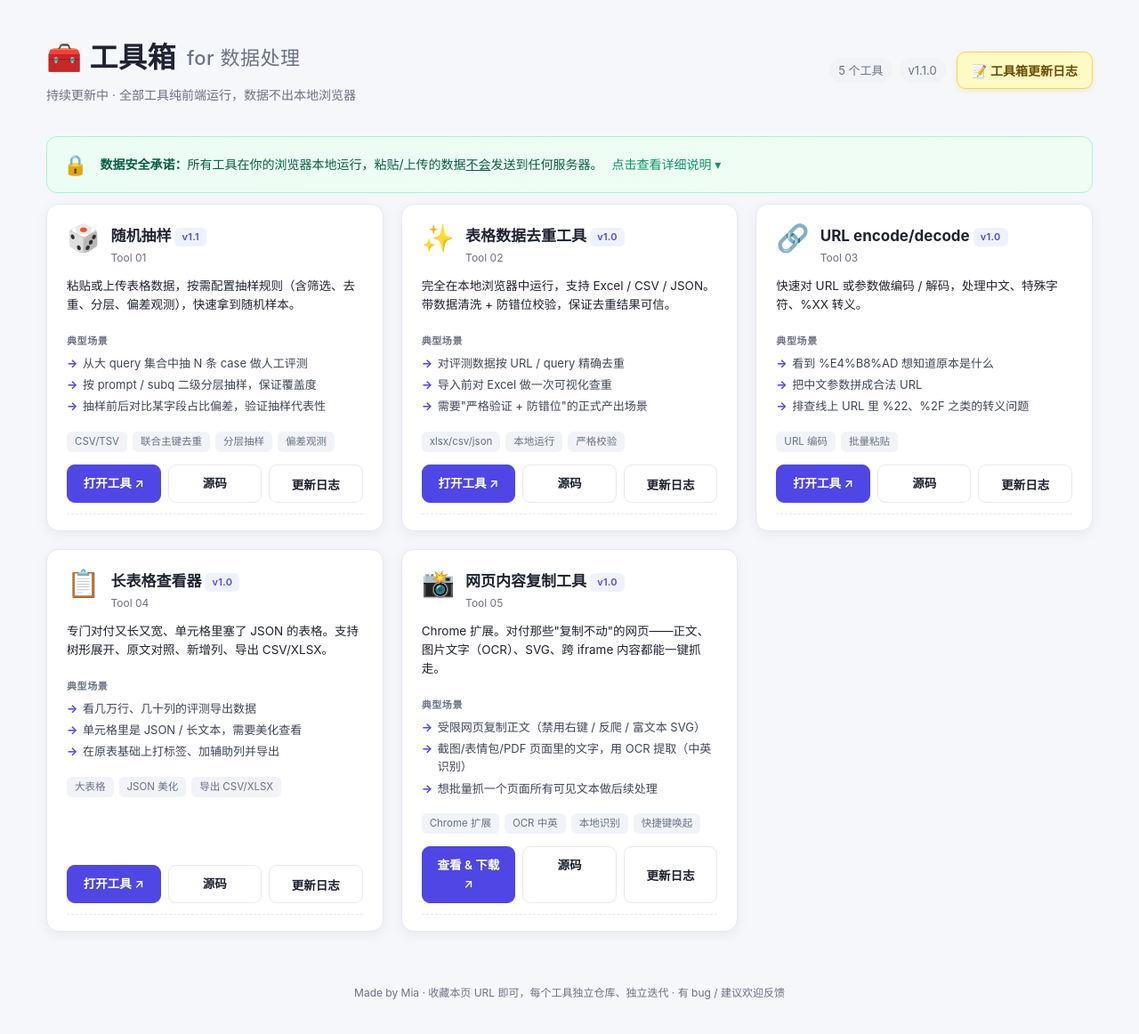
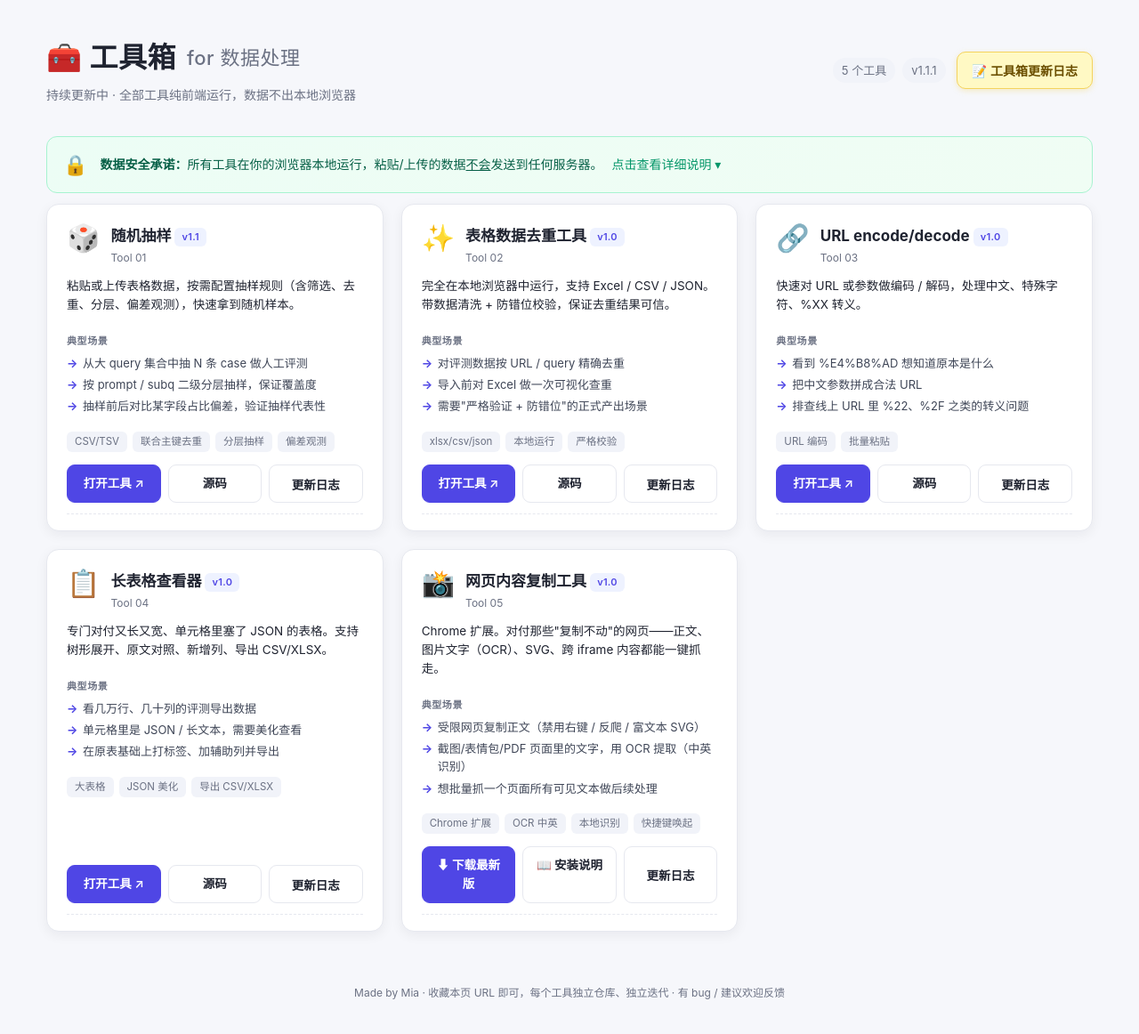
Before and after one commit to miawu423-sketch/mia-toolbox, a plain HTML site: page index.html in a window 1280 px wide. Shown: the whole page at 89% size. Drawn offline with Linux system fonts and the light colour scheme.

Commit message:
feat(v1.1.1): 网页内容复制工具卡片新增「下载最新版」按钮
- 使用 GitHub archive/refs/heads/main.zip 永远指向最新 main
- 主按钮改为「⬇ 下载最新版」，辅助按钮「📖 安装说明」跳 README
- 便签日志新增 v1.1.1 条目

```diff
--- a/index.html
+++ b/index.html
@@ -399,7 +399,7 @@
     <div class="hero-right">
       <div class="stats">
         <span class="pill">5 个工具</span>
-        <span class="pill">v1.1.0</span>
+        <span class="pill">v1.1.1</span>
       </div>
       <button class="btn-sticky" onclick="openStickyNote()">📝 工具箱更新日志</button>
     </div>
@@ -526,8 +526,9 @@ const TOOLS = [
     ],
   },
   {
-    url: 'https://github.com/miawu423-sketch/web-ocr-copy',
+    url: 'https://github.com/miawu423-sketch/web-ocr-copy#readme',
     repo: 'https://github.com/miawu423-sketch/web-ocr-copy',
+    download: 'https://github.com/miawu423-sketch/web-ocr-copy/archive/refs/heads/main.zip',
     isExtension: true,
     icon: '📸',
     name: '网页内容复制工具',
@@ -547,6 +548,14 @@ const TOOLS = [
 
 /* ============ 工具箱整体更新日志 ============ */
 const TOOLBOX_CHANGELOG = [
+  {
+    ver: 'v1.1.1',
+    date: '2026-07-28',
+    items: [
+      '⬇ 网页内容复制工具卡片新增「下载最新版」按钮，一键下载 zip（永远指向 main 最新代码）',
+      '📖 保留「安装说明」按钮跳转仓库 README，同事下载后可直接看安装步骤',
+    ],
+  },
   {
     ver: 'v1.1.0',
     date: '2026-07-28',
@@ -613,8 +622,12 @@ TOOLS.forEach((t, idx) => {
     </div>
 
     <div class="card-actions">
-      <a class="btn btn-primary" href="${t.url}" target="_blank" rel="noopener">${t.isExtension ? '查看 & 下载 ↗' : '打开工具 ↗'}</a>
-      <a class="btn" href="${t.repo}" target="_blank" rel="noopener" title="GitHub 仓库">源码</a>
+      ${t.isExtension
+        ? `<a class="btn btn-primary" href="${t.download}" title="下载 main 分支最新代码打包成 zip">⬇ 下载最新版</a>
+           <a class="btn" href="${t.url}" target="_blank" rel="noopener">📖 安装说明</a>`
+        : `<a class="btn btn-primary" href="${t.url}" target="_blank" rel="noopener">打开工具 ↗</a>
+           <a class="btn" href="${t.repo}" target="_blank" rel="noopener" title="GitHub 仓库">源码</a>`
+      }
       <button class="btn" onclick="toggleChangelog(this)">更新日志</button>
     </div>
 
```
